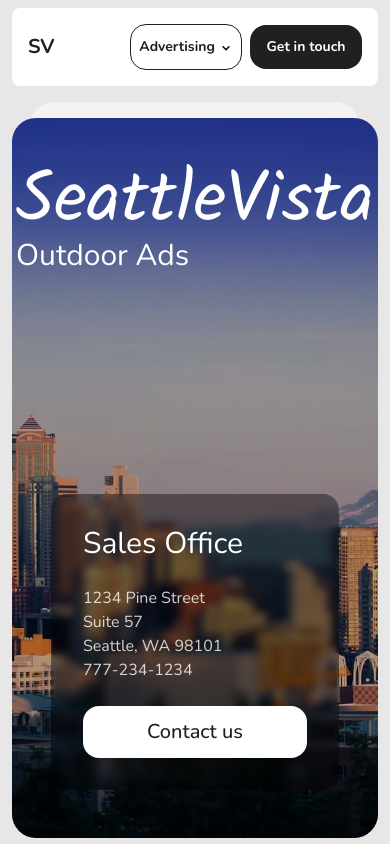
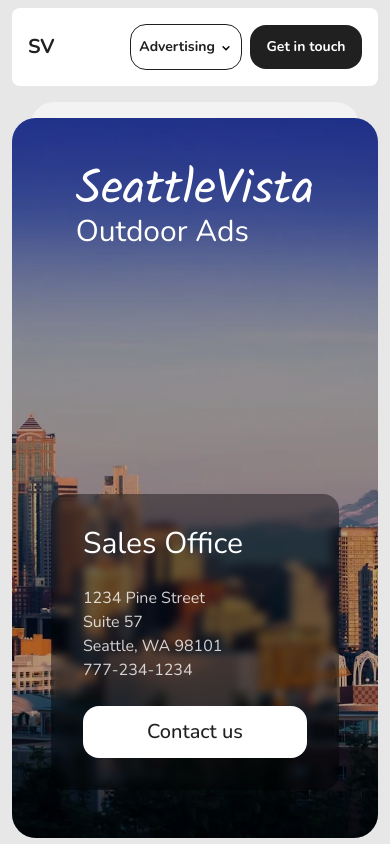
Before and after one commit to Beginnerds/showcase-advertising-agency, a React (Vite) app: page / in a window 390 px wide. Shown: the top 844 px of the page. Built offline with nearby package versions, Linux system fonts and the light colour scheme.

Commit message:
made hero text smaller on smaller screens

```diff
--- a/src/App.jsx
+++ b/src/App.jsx
@@ -63,7 +63,7 @@ function App() {
         <div className="__OVERLAY__ absolute top-0 left-0 h-full w-full pointer-events-none bg-black/30 rounded-3xl"></div>
         <div className="__ITEMS_CONTAINER__ absolute top-0 left-0 h-full w-full rounded-3xl flex flex-col justify-between items-center lg:flex-row lg:items-end py-12 px-8 lg:px-24">
           <div className="__HEADING_CONTAINER__ text-primary">
-            <h1 className="font-secondary text-7xl sm:text-9xl">SeattleVista</h1>
+            <h1 className="font-secondary text-5xl sm:text-9xl">SeattleVista</h1>
             <p className="text-3xl">Outdoor Ads</p>
           </div>
           <div className="__ACTION_BTN_CONTAINER__ w-full max-w-72 sm:max-w-sm lg:max-w-sm xl:max-w-xl text-primary rounded-2xl backdrop-blur-sm bg-black/40 px-8 py-8">
```
